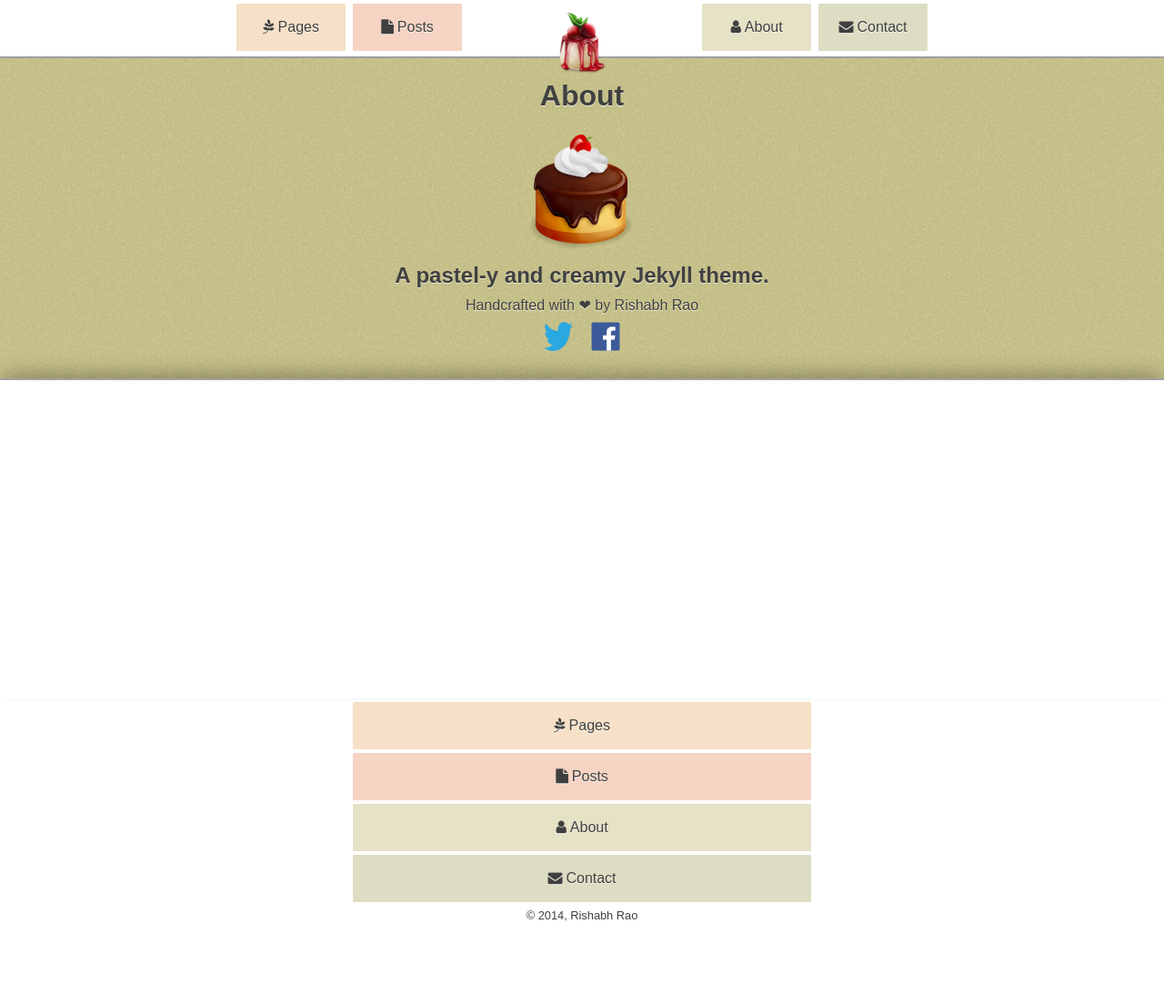
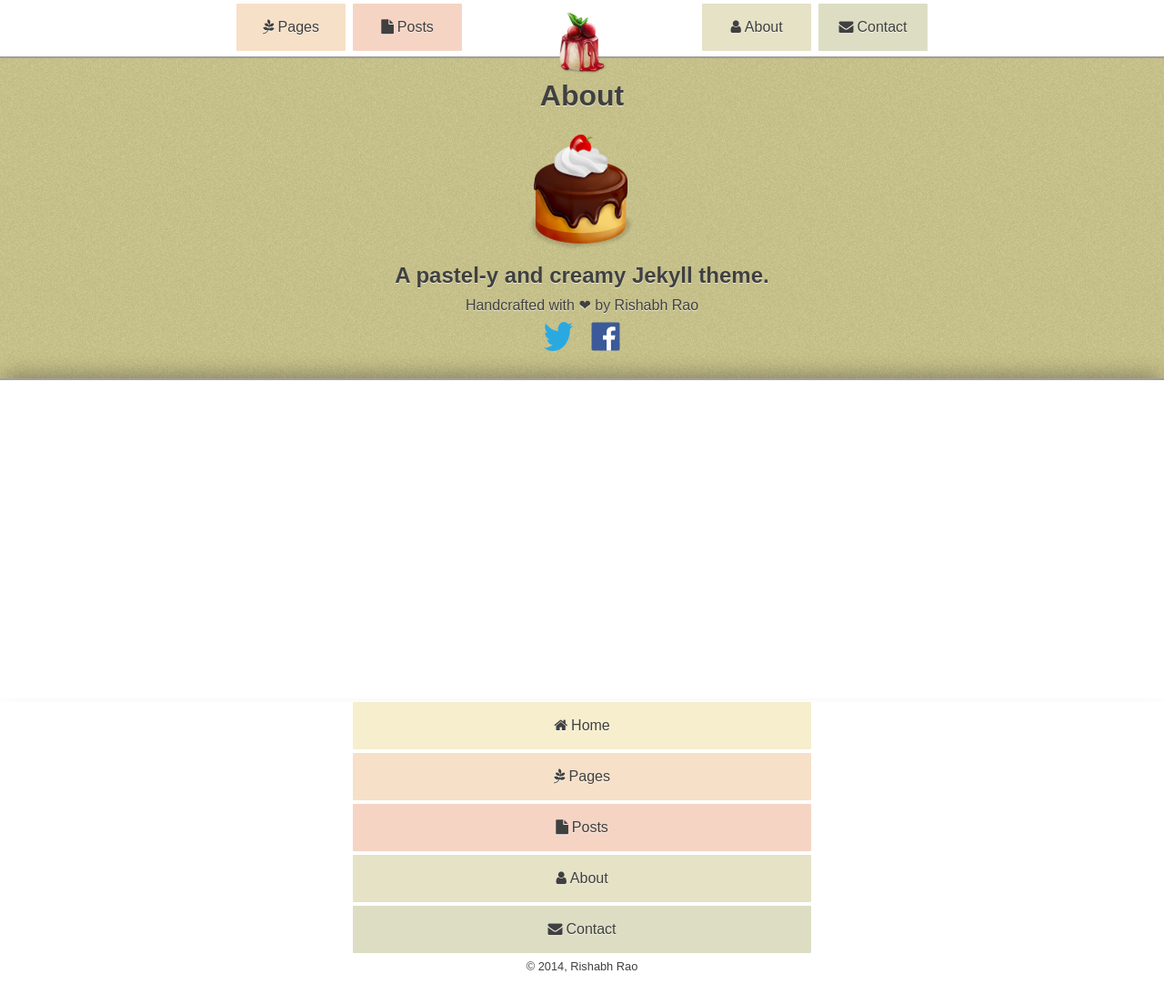
Before and after one commit to rishabh-ink/pastels, a Jekyll site: the page built from about.html, in a window 1280 px wide and 1104 px high. Shown: the whole window at 91% size. Built offline with Jekyll 4.4.1, drawn with Linux system fonts in a browser that asks for light colours; nearby versions of some CDN libraries; some web fonts are replaced; library files that are not in the unit come from our copies; Markdown is read by kramdown in place of the engine named in the settings.

Commit message:
added home link in the footer

```diff
--- a/_includes/footer.html
+++ b/_includes/footer.html
@@ -2,6 +2,7 @@
 
   <nav class="nav  nav--footer">
     <ul class="menu  menu--left">
+      <li class="menu__item  menu__item--home"><a class="menu__item__link" href="/pages.html"><i class="fa  fa--space  fa-home"></i>Home</a></li>
       <li class="menu__item  menu__item--pages"><a class="menu__item__link" href="/pages.html"><i class="fa  fa--space  fa-pagelines"></i>Pages</a></li>
       <li class="menu__item  menu__item--posts"><a class="menu__item__link" href="/posts.html"><i class="fa  fa--space  fa-file"></i>Posts</a></li>
       <li class="menu__item  menu__item--about"><a class="menu__item__link" href="/about.html"><i class="fa  fa--space  fa-user"></i>About</a></li>
--- a/css/main.css
+++ b/css/main.css
@@ -3021,71 +3021,80 @@ body {
 }
 
 /* line 44, components/_menu.scss */
+.menu__item--home .menu__item__link {
+  background-color: rgba(238, 221, 153, 0.5);
+}
+/* line 47, components/_menu.scss */
+.menu__item--home .menu__item__link:hover {
+  background-color: rgba(238, 221, 153, 0.7);
+}
+
+/* line 52, components/_menu.scss */
 .menu__item--about .menu__item__link {
   background-color: rgba(204, 198, 141, 0.5);
 }
-/* line 47, components/_menu.scss */
+/* line 55, components/_menu.scss */
 .menu__item--about .menu__item__link:hover {
   background-color: rgba(204, 198, 141, 0.7);
 }
 
-/* line 52, components/_menu.scss */
+/* line 60, components/_menu.scss */
 .menu__item--contact .menu__item__link {
   background-color: rgba(187, 187, 136, 0.5);
 }
-/* line 55, components/_menu.scss */
+/* line 63, components/_menu.scss */
 .menu__item--contact .menu__item__link:hover {
   background-color: rgba(187, 187, 136, 0.7);
 }
 
-/* line 60, components/_menu.scss */
+/* line 68, components/_menu.scss */
 .menu__item--pages .menu__item__link {
   background-color: rgba(238, 194, 144, 0.5);
 }
-/* line 63, components/_menu.scss */
+/* line 71, components/_menu.scss */
 .menu__item--pages .menu__item__link:hover {
   background-color: rgba(238, 194, 144, 0.7);
 }
 
-/* line 68, components/_menu.scss */
+/* line 76, components/_menu.scss */
 .menu__item--posts .menu__item__link {
   background-color: rgba(238, 170, 136, 0.5);
 }
-/* line 71, components/_menu.scss */
+/* line 79, components/_menu.scss */
 .menu__item--posts .menu__item__link:hover {
   background-color: rgba(238, 170, 136, 0.7);
 }
 
-/* line 76, components/_menu.scss */
+/* line 84, components/_menu.scss */
 .nav--header .menu__item .fa {
   display: block;
   font-size: 2rem;
 }
 
-/* line 81, components/_menu.scss */
+/* line 89, components/_menu.scss */
 .footer .menu__item {
   width: 100%;
 }
 
 @media (min-width: 62em) {
-  /* line 86, components/_menu.scss */
+  /* line 94, components/_menu.scss */
   .nav--mobile {
     display: none;
   }
 
-  /* line 91, components/_menu.scss */
+  /* line 99, components/_menu.scss */
   .nav--header .menu__item--pages,
   .nav--header .menu__item--posts {
     left: -25%;
   }
 
-  /* line 96, components/_menu.scss */
+  /* line 104, components/_menu.scss */
   .nav--header .menu__item--about,
   .nav--header .menu__item--contact {
     right: -25%;
   }
 
-  /* line 102, components/_menu.scss */
+  /* line 110, components/_menu.scss */
   .nav--header .menu__item .fa {
     display: initial;
     font-size: 1rem;
```
Also changed, not shown: css/components/_menu.scss (+8 -0 lines).
